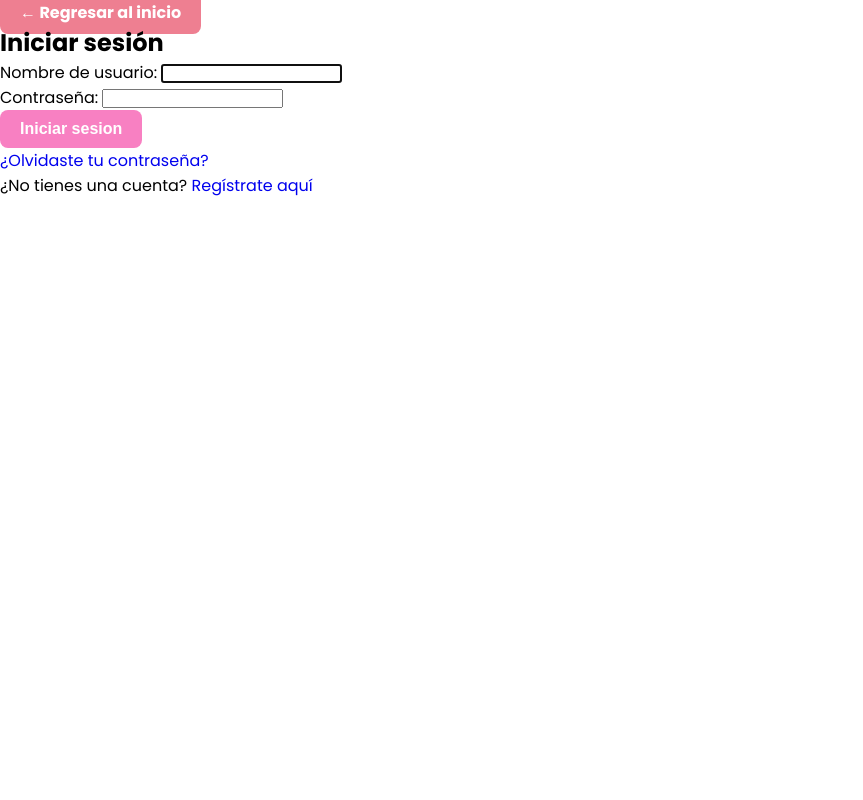
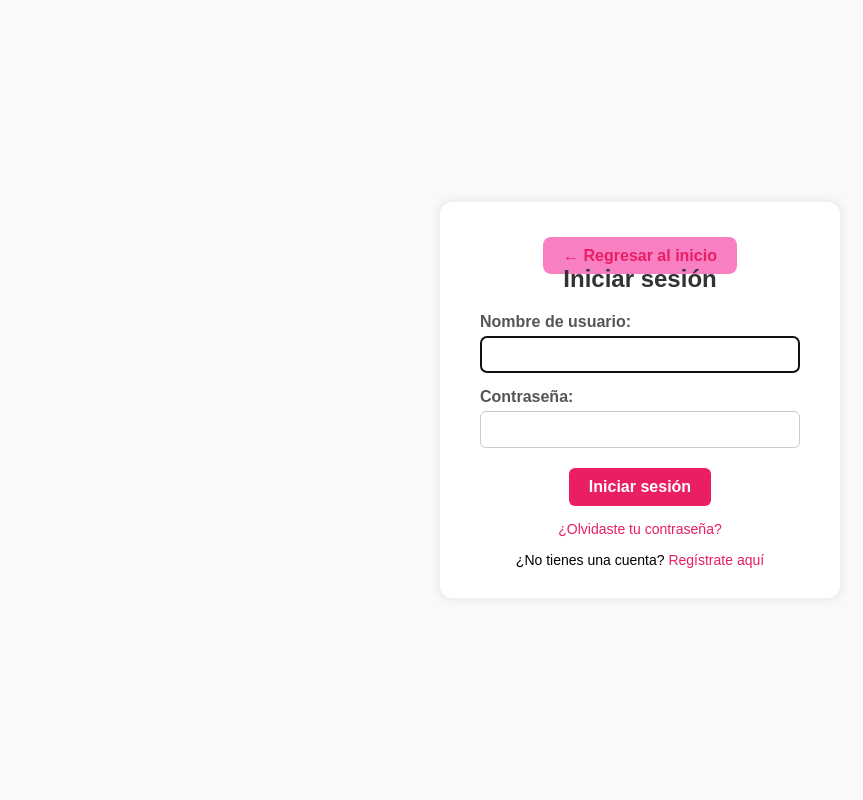
Before and after one commit to arizabaloivonne-del/mi-proyecto, a Django app: page /accounts/login/ in a window 1280 px wide. Shown: the whole page, without its empty margins (0-863 px from the left). Run offline with Django 5.2, Linux system fonts and the light colour scheme.

Commit message:
Subida de conjunto: ajustes visuales y formularios centrados

```diff
--- a/static/css/estilos_v2.css
+++ b/static/css/estilos_v2.css
@@ -931,3 +931,74 @@ footer {
   background-color: #ee7f91;   /* rosa más suave al pasar el mouse */
   transform: scale(1.05);      /* efecto ligero de zoom */
 }
+
+body.centrado {
+  margin: 0;
+  padding: 0;
+  font-family: 'Arial', sans-serif;
+  background-color: #f9f9f9;
+  display: flex;
+  justify-content: center;
+  align-items: center;
+  min-height: 100vh;
+}
+
+.form-container {
+  background-color: #fff;
+  padding: 30px 40px;
+  border-radius: 12px;
+  box-shadow: 0 0 10px rgba(0,0,0,0.1);
+  width: 100%;
+  max-width: 400px;
+  text-align: center;
+}
+
+.form-container h2 {
+  margin-bottom: 20px;
+  color: #333;
+}
+
+.form-container label {
+  display: block;
+  text-align: left;
+  margin-top: 15px;
+  font-weight: bold;
+  color: #555;
+}
+
+.form-container input {
+  width: 100%;
+  padding: 10px;
+  margin-top: 5px;
+  border: 1px solid #ccc;
+  border-radius: 6px;
+}
+
+.form-container button {
+  margin-top: 20px;
+  padding: 10px 20px;
+  background-color: #e91e63;
+  color: white;
+  border: none;
+  border-radius: 6px;
+  cursor: pointer;
+  transition: background-color 0.3s ease;
+}
+
+.form-container button:hover {
+  background-color: #d81b60;
+}
+
+.enlace-registro {
+  margin-top: 15px;
+  font-size: 14px;
+}
+
+.enlace-registro a {
+  color: #e91e63;
+  text-decoration: none;
+}
+
+.enlace-registro a:hover {
+  text-decoration: underline;
+}
--- a/templates/registration/login.html
+++ b/templates/registration/login.html
@@ -6,12 +6,9 @@
     <title>Iniciar sesión</title>
     <link rel="stylesheet" href="{% static 'css/estilos_v2.css' %}">
 </head>
-<body>
+<body class="centrado">
 
-
-<div class="pagina-login">
-
-    <div class="login-container">
+<div class="form-container">
     <p class="enlace-registro">
         <a href="{% url 'inicio' %}" class="btn-volver">← Regresar al inicio</a>
     </p>
@@ -20,7 +17,7 @@
     <form method="post">
         {% csrf_token %}
         {{ form.as_p }}
-            <button type="submit">Iniciar sesion</button>
+        <button type="submit">Iniciar sesión</button>
         <p class="enlace-registro">
             <a href="{% url 'password_reset' %}">¿Olvidaste tu contraseña?</a>
         </p>
@@ -29,9 +26,7 @@
     <p class="enlace-registro">
         ¿No tienes una cuenta? <a href="{% url 'crear_cuenta' %}">Regístrate aquí</a>
     </p>
+</div>
 
-
-
-    </div>
 </body>
 </html>
```
Lines whose indentation alone changed are shown as unchanged.
